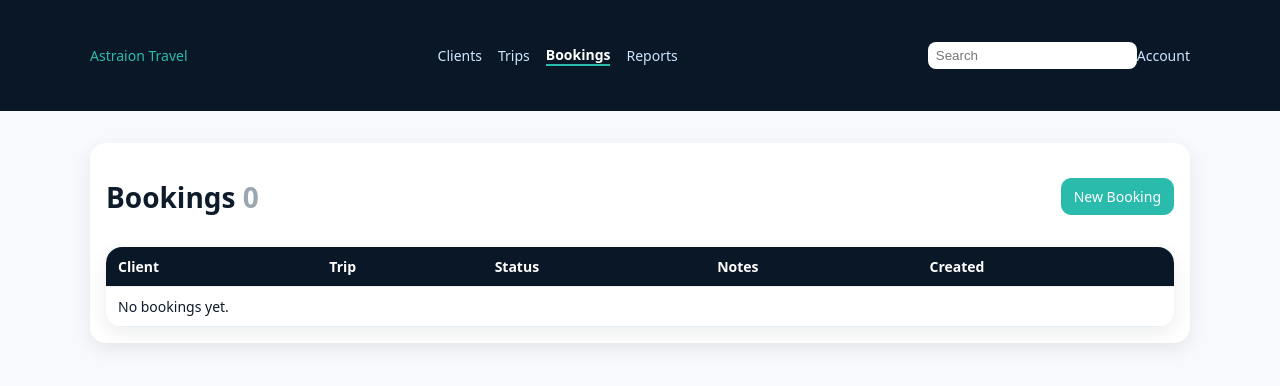
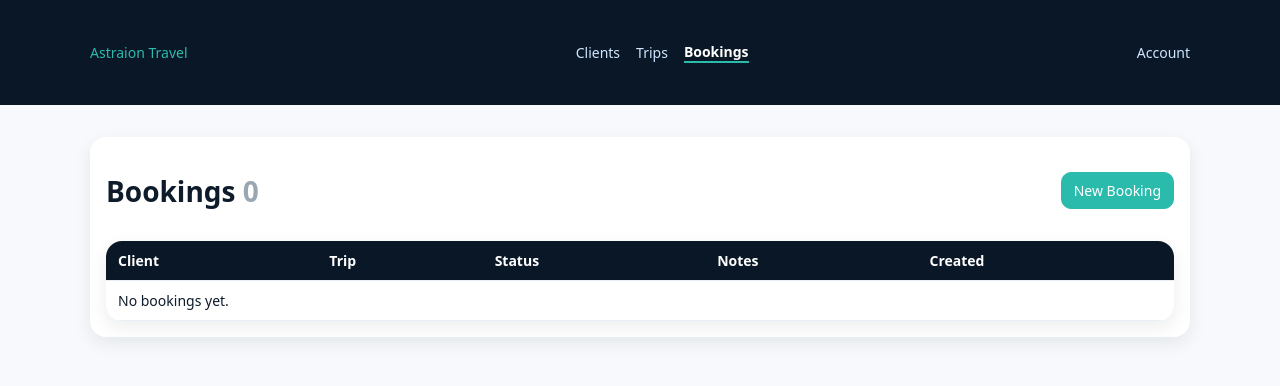
Before and after one commit to curiosity110/usb_system, a FastAPI app: page /bookings in a window 1280 px wide. Shown: the top 386 px of the page. Run offline with FastAPI, Linux system fonts and the light colour scheme; data that the repository does not hold is empty; some libraries are stand-ins or nearby versions.

Commit message:
disable general search and reports ( for now they're still unactive

```diff
--- a/app/templates/base.html
+++ b/app/templates/base.html
@@ -18,11 +18,11 @@
           <a href="/clients" class="{% if request.url.path.startswith('/clients') %}active{% endif %}">Clients</a>
           <a href="/trips" class="{% if request.url.path.startswith('/trips') %}active{% endif %}">Trips</a>
           <a href="/bookings" class="{% if request.url.path.startswith('/bookings') %}active{% endif %}">Bookings</a>
-          <a href="/reports" class="{% if request.url.path.startswith('/reports') %}active{% endif %}">Reports</a>
+          <!-- <a href="/reports" class="{% if request.url.path.startswith('/reports') %}active{% endif %}">Reports</a> -->
         </nav>
         <div class="nav-right">
-          <form action="/search" method="get">
-            <input name="q" class="input" placeholder="Search" />
+          <!-- <form action="/search" method="get"> -->
+            <!-- <input name="q" class="input" placeholder="Search" /> -->
           </form>
           <a href="#" class="account">Account</a>
         </div>
```
